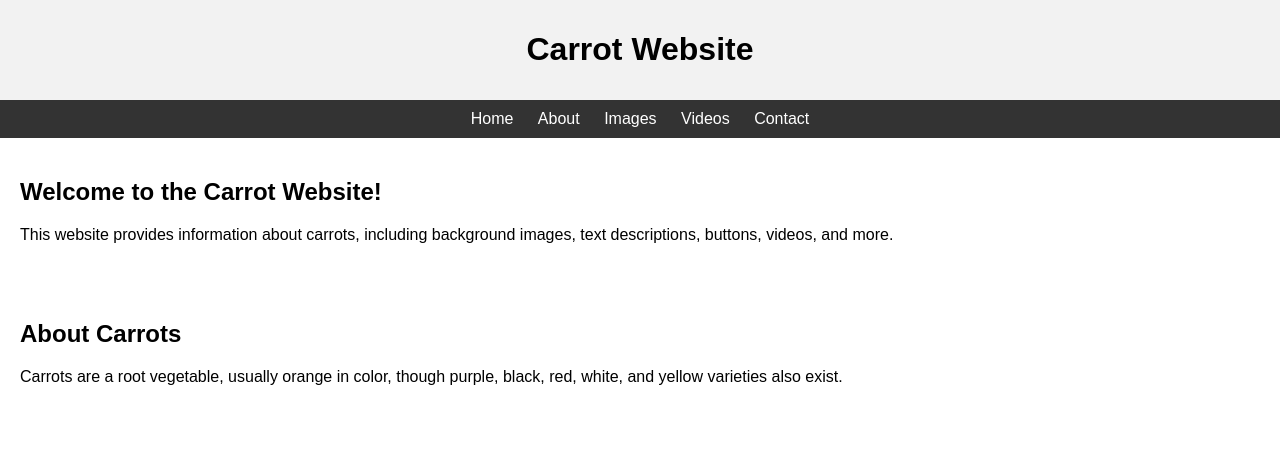
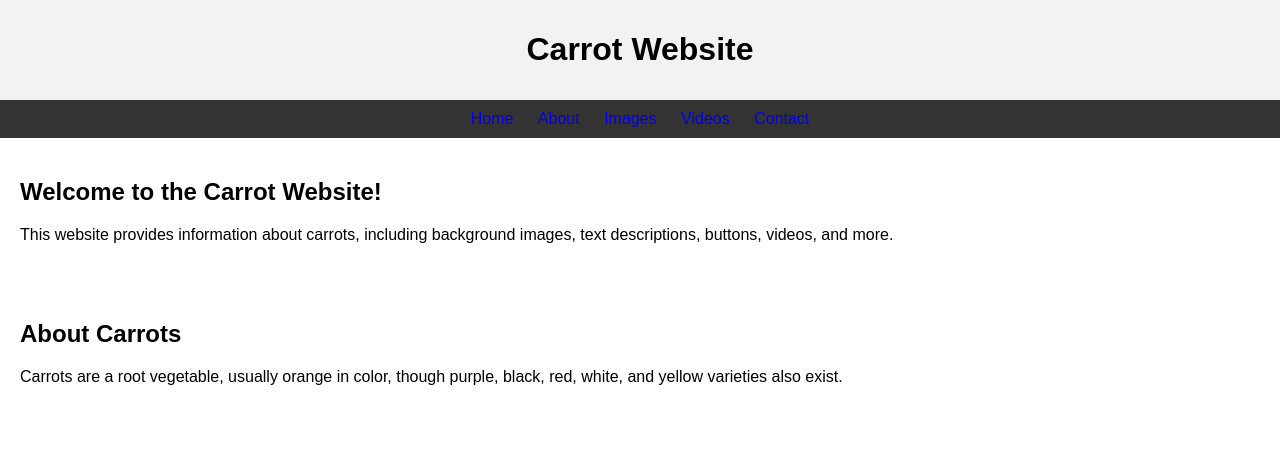
Before and after one commit to ShashankaGifts/Updated-SE-CarrotBlog, a plain HTML site: page index.html in a window 1280 px wide. Shown: the top 458 px of the page. Drawn offline with Linux system fonts and the light colour scheme.

Commit message:
index.html

```diff
--- a/index.html
+++ b/index.html
@@ -27,11 +27,10 @@
             text-align: center;
         }
 
-        /* Improved contrast for the navigation links */
-        nav a {
-            color: #fff;
-            background-color: #333;
-            padding: 5px 10px;
+        a {
+            color: rgb(0, 0, 238);
+            background-color: rgb(51, 51, 51);
+            padding: 10px;
             text-decoration: none;
         }
 
@@ -58,7 +57,6 @@
     </header>
 
     <nav>
-        <!-- Improved contrast for the "Home" link -->
         <a href="#home">Home</a>
         <a href="#about">About</a>
         <a href="#images">Images</a>
```
